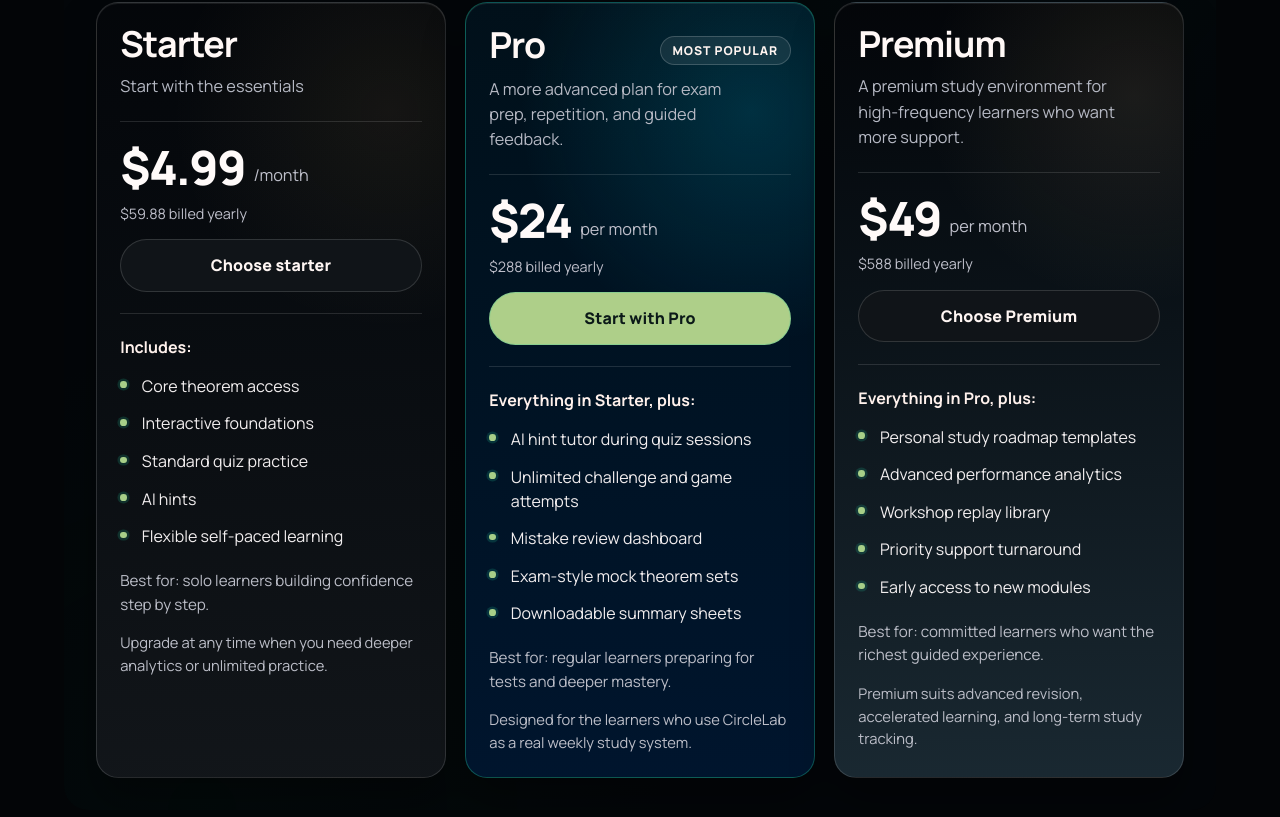
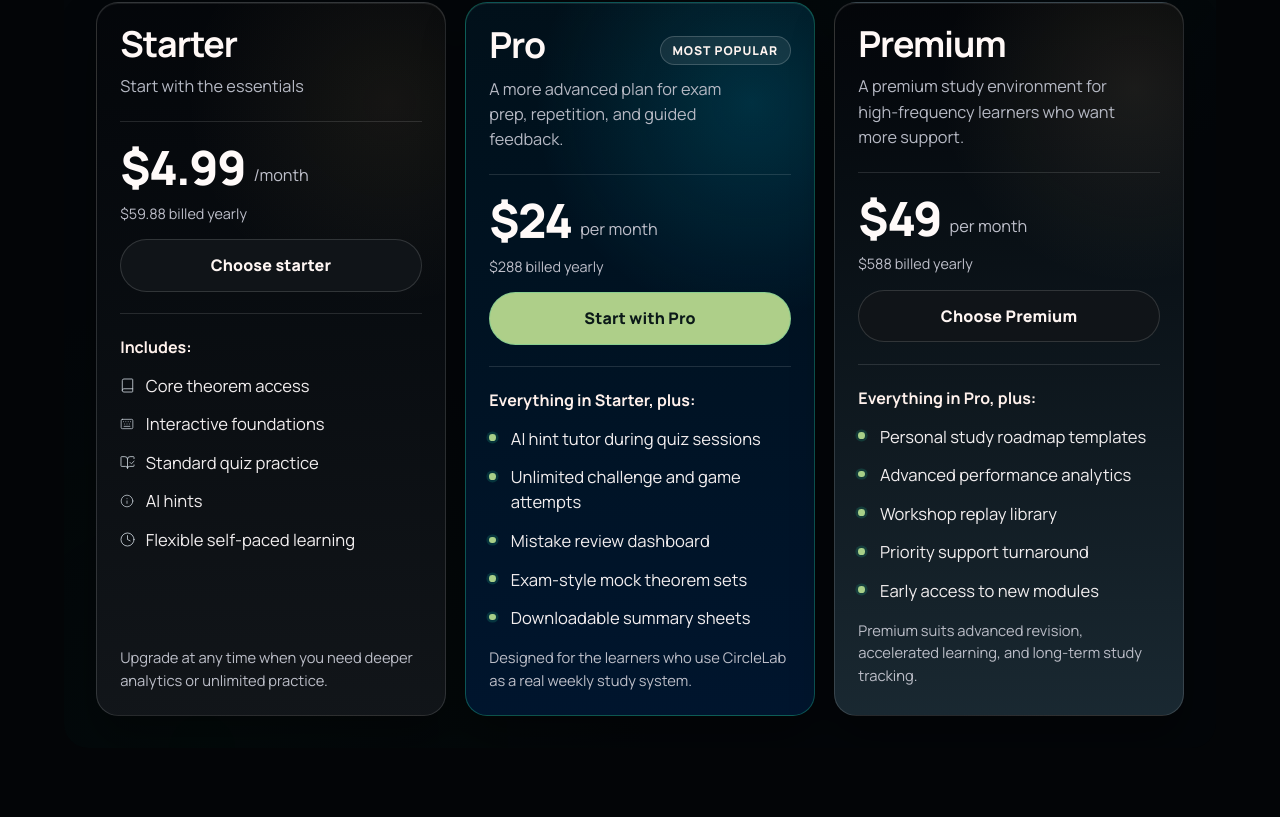
Before and after one commit to qmul-jp/ebu5315-interactive-media-design-and-production-2025-2026-25-26_ebu5315_g9, a plain HTML site: page homepage/homepage.html in a window 1280 px wide. Shown: the part 2759-3576 px from the top of the page. Drawn offline with Linux system fonts and the light colour scheme.

Commit message:
v2.1.a.2.1
update starter plan icon

```diff
--- a/homepage/homepage.html
+++ b/homepage/homepage.html
@@ -480,7 +480,6 @@
                 <li>AI hints</li>
                 <li>Flexible self-paced learning</li>
               </ul>
-              <p class="pricing-card-fit">Best for: solo learners building confidence step by step.</p>
               <p class="pricing-card-note">Upgrade at any time when you need deeper analytics or unlimited practice.</p>
             </article>
 
@@ -510,7 +509,6 @@
                 <li>Exam-style mock theorem sets</li>
                 <li>Downloadable summary sheets</li>
               </ul>
-              <p class="pricing-card-fit">Best for: regular learners preparing for tests and deeper mastery.</p>
               <p class="pricing-card-note">Designed for the learners who use CircleLab as a real weekly study system.</p>
             </article>
 
@@ -537,7 +535,6 @@
                 <li>Priority support turnaround</li>
                 <li>Early access to new modules</li>
               </ul>
-              <p class="pricing-card-fit">Best for: committed learners who want the richest guided experience.</p>
               <p class="pricing-card-note">Premium suits advanced revision, accelerated learning, and long-term study tracking.</p>
             </article>
           </div>
@@ -568,7 +565,6 @@
                 <li>Shareable class assignment links</li>
                 <li>Basic learner progress tracking</li>
               </ul>
-              <p class="pricing-card-fit">Best for: one class, one club, or a first school pilot.</p>
               <p class="pricing-card-note">Ideal for teachers testing CircleLab inside one classroom before wider rollout.</p>
             </article>
 
@@ -598,7 +594,6 @@
                 <li>Curriculum-aligned assignment packs</li>
                 <li>Priority onboarding and support</li>
               </ul>
-              <p class="pricing-card-fit">Best for: schools running CircleLab across multiple classes or grade levels.</p>
               <p class="pricing-card-note">This is the strongest fit for most departments adopting geometry tools at scale.</p>
             </article>
 
@@ -625,7 +620,6 @@
                 <li>Dedicated implementation support</li>
                 <li>Annual usage and success review</li>
               </ul>
-              <p class="pricing-card-fit">Best for: large schools, enrichment centers, and multi-campus rollout.</p>
               <p class="pricing-card-note">For larger seat counts or district-wide deployment, this plan gives the most flexibility.</p>
             </article>
           </div>
--- a/homepage/styles.css
+++ b/homepage/styles.css
@@ -1272,7 +1272,7 @@
   position: relative;
   padding-left: 1.35rem;
   color: color-mix(in oklch, white 82%, var(--muted) 18%);
-  font-size: 1rem;
+  font-size: 1.04rem;
   line-height: 1.5;
 }
 
@@ -1288,6 +1288,35 @@
   box-shadow: 0 0 0 0.16rem color-mix(in oklch, var(--accent) 18%, transparent);
 }
 
+.pricing-card-starter .pricing-feature-list li {
+  padding-left: 1.6rem;
+}
+
+.pricing-card-starter .pricing-feature-list li::before {
+  top: 0.28rem;
+  width: 0.9rem;
+  height: 0.9rem;
+  border-radius: 0;
+  background: url("starter/book.svg") center / contain no-repeat;
+  box-shadow: none;
+}
+
+.pricing-card-starter .pricing-feature-list li:nth-child(2)::before {
+  background-image: url("starter/keyboard.svg");
+}
+
+.pricing-card-starter .pricing-feature-list li:nth-child(3)::before {
+  background-image: url("starter/book-open-check.svg");
+}
+
+.pricing-card-starter .pricing-feature-list li:nth-child(4)::before {
+  background-image: url("starter/info.svg");
+}
+
+.pricing-card-starter .pricing-feature-list li:nth-child(5)::before {
+  background-image: url("starter/clock.svg");
+}
+
 .pricing-card-fit,
 .pricing-card-note {
   color: color-mix(in oklch, var(--muted) 76%, white);
@@ -1302,6 +1331,11 @@
 .pricing-card-note {
   margin: 0.92rem 0 0;
   font-size: 0.92rem;
+}
+
+.pricing-panel[data-pricing-panel="personal"] .pricing-card-starter .pricing-card-note {
+  margin-top: auto;
+  padding-top: 1rem;
 }
 
 .pricing-card-cta {
@@ -1844,7 +1878,7 @@
   .pricing-feature-list li,
   .pricing-card-note,
   .pricing-card-fit {
-    font-size: 0.94rem;
+    font-size: 0.96rem;
   }
 
   .theorem-frame-cta {
```
Also changed, not shown: homepage/starter/book-open-check.svg (added), homepage/starter/book.svg (added), homepage/starter/clock.svg (added), homepage/starter/info.svg (added), homepage/starter/keyboard.svg (added).
